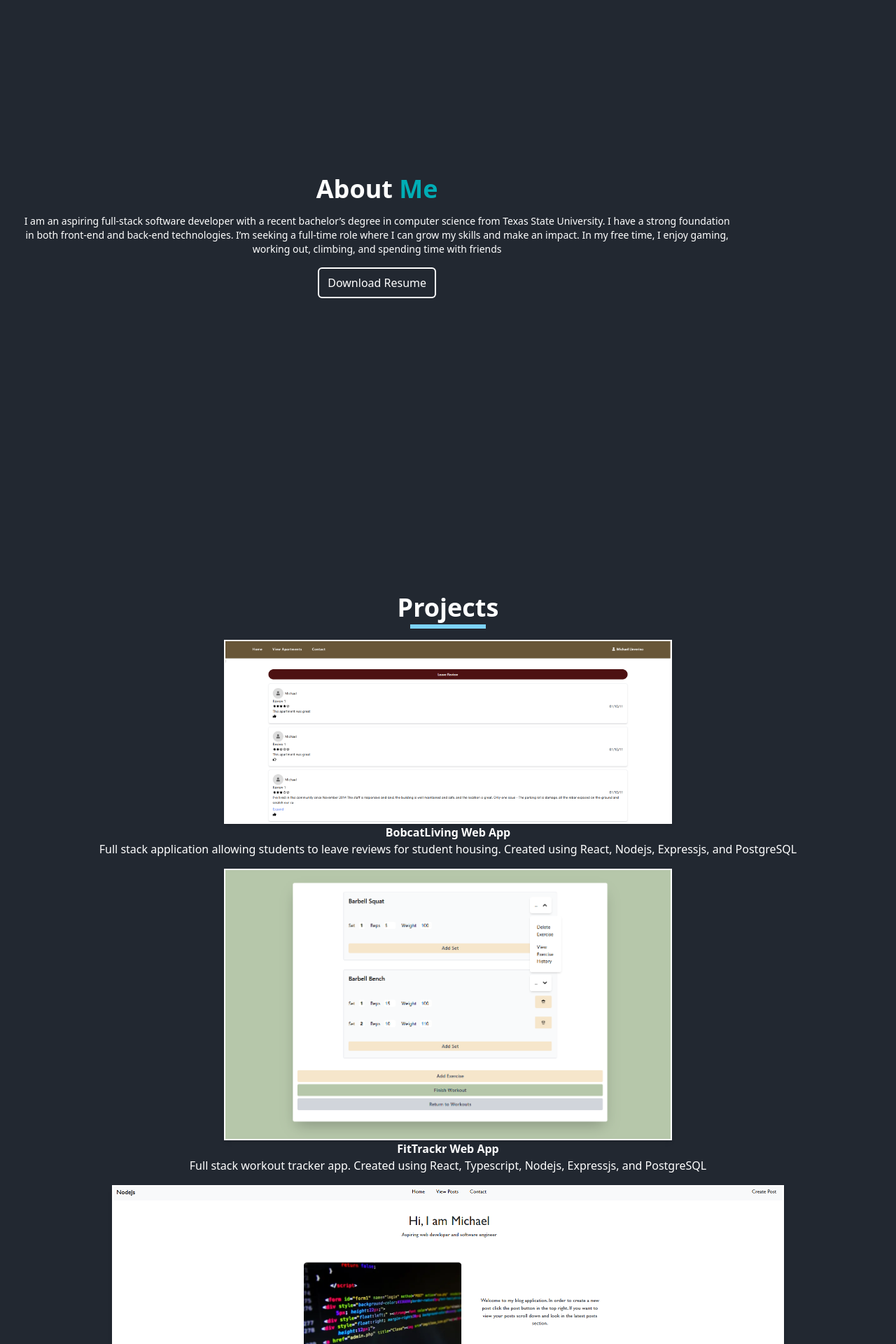
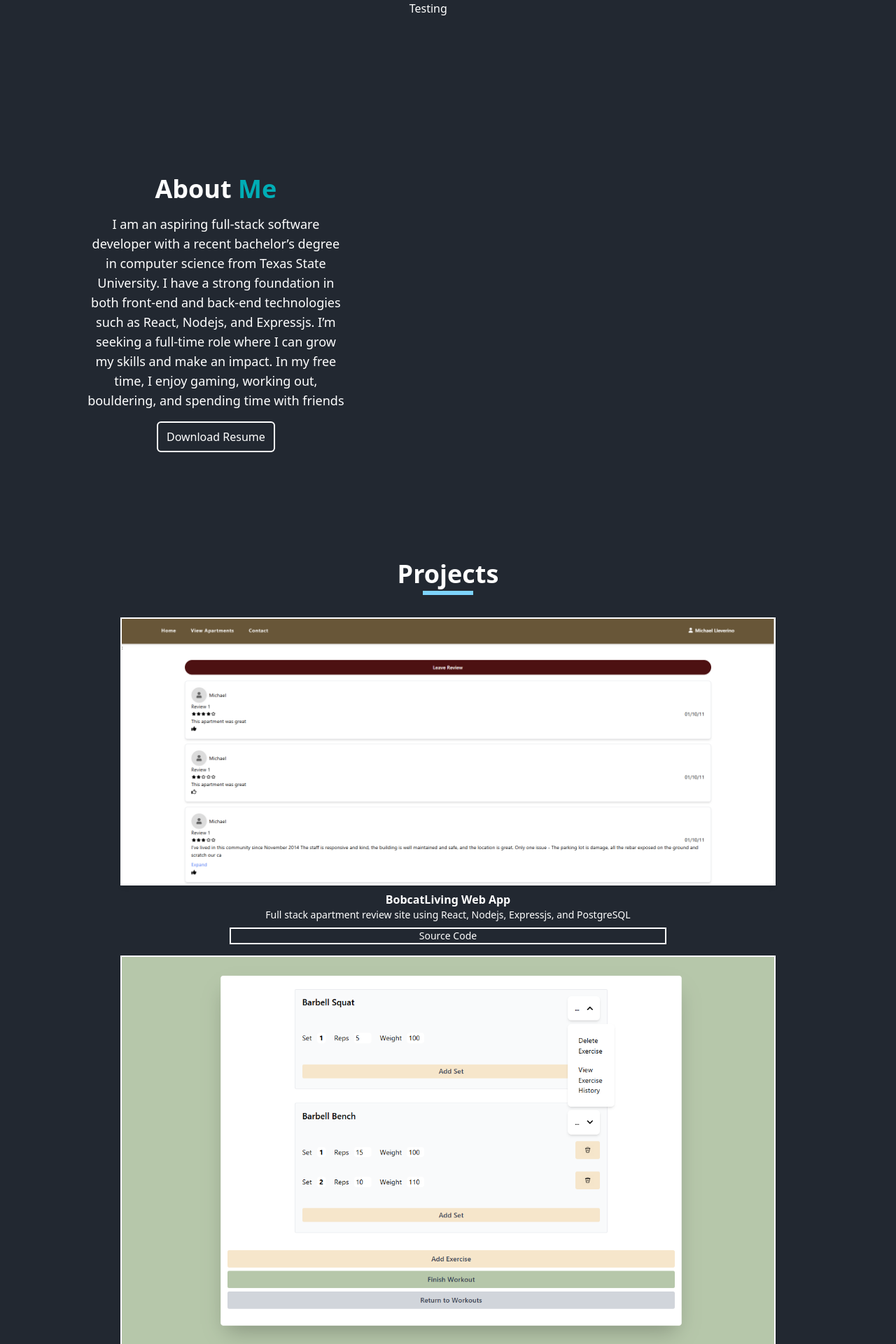
Before and after one commit to MichaelAlex03/PersonalSite, a React (Vite) app in the folder personalSite/: page / in a window 1280 px wide. Shown: the part 880-2800 px from the top of the page at 70% size. Built offline with nearby package versions, Linux system fonts and the light colour scheme.

Commit message:
about me page progress

```diff
--- a/personalSite/src/pages/aboutMe.tsx
+++ b/personalSite/src/pages/aboutMe.tsx
@@ -7,11 +7,14 @@ const AboutMe = () => {
       <div className='h-screen bg-[#222831] text-white w-full py-20 px-8 2xl:px-2 flex flex-col lg:flex-row justify-content items-center'>
         <div className='flex flex-col items-center gap-4 h-1/4 w-5/6 mt-5'>
           <h1 className='text-4xl font-bold'>About <span className='text-[#00ADB5]'>Me</span></h1>
-          <p className='text-center sm:text-sm 2xl:w-2/3'>I am an aspiring full-stack software developer with a recent bachelor’s degree in computer science from Texas State University.
-            I have a strong foundation in both front-end and back-end technologies. I’m seeking a full-time role where I can grow my skills and make an impact. In my free time, I enjoy gaming, working out, climbing, and spending time with friends</p>
+          <p className='text-center text-sm md:text-lg md:w-2/3'>I am an aspiring full-stack software developer with a recent bachelor’s degree in computer science from Texas State University.
+            I have a strong foundation in both front-end and back-end technologies such as React, Nodejs, and Expressjs. I’m seeking a full-time role where I can grow my skills and make an impact. In my free time, I enjoy gaming, working out, bouldering, and spending time with friends</p>
           <button className='border-2 border-white py-2 px-3 flex items-center rounded-md gap-2'>
             Download Resume
           </button>
+        </div>
+        <div className='w-full h-full bg-blue'>
+          Testing
         </div>
       </div>
     </>
--- a/personalSite/src/pages/contact.tsx
+++ b/personalSite/src/pages/contact.tsx
@@ -51,22 +51,21 @@ const Contact = () => {
   }
 
   return (
-    <div className='h-screen bg-[#222831] text-white py-32 px-8 flex flex-col items-center'>
+    <div className='h-screen bg-[#222831] text-white py-20 px-8 flex flex-col items-center'>
 
 
-      <div className='flex flex-col gap-10'>
+      <div className='flex flex-col gap-10 items-center'>
         <div className='flex flex-col items-center'>
           <h1 className='font-bold text-4xl'>Contact Me</h1>
           <div className='border-[3px] border-sky-300 w-1/3 mt-1'></div>
         </div>
 
         <div className='flex items-center gap-2 justify-center w-full'>
-          <h1 className='font-bold'>Want to collaborate? Write me a message</h1>
-          <i className='bx bxs-hand-down'></i>
+          <h1 className='font-bold text-center'>Want to collaborate? Write me a message <i className='bx bxs-hand-down md:flex justify-center md:mt-2'></i></h1>
         </div>
       </div>
 
-      <form ref={form} className='flex flex-col gap-2 items-center w-4/5 md:w-1/3 mt-10' onSubmit={sendEmail}>
+      <form ref={form} className='flex flex-col gap-2 items-center w-4/5 md:w-1/3' onSubmit={sendEmail}>
 
         <div className='flex flex-col w-full'>
           <label htmlFor='user_name'>Your Name</label>
@@ -83,7 +82,7 @@ const Contact = () => {
           <input className='rounded-sm text-black p-2'
             type='text'
             name='user_email'
-            placeholder='Email*'
+            placeholder='Email'
             value={formData.user_email}
             onChange={handleChange}/>
         </div>
--- a/personalSite/src/pages/home.tsx
+++ b/personalSite/src/pages/home.tsx
@@ -18,9 +18,9 @@ const Home = () => {
             </div>
 
             <div className='bg-[#222831] h-screen flex justify-center' id='home'>
-                <div className='flex flex-col text-white justify-center items-center w-3/4 gap-2'>
-                    <h1 className='text-3xl font-bold'>Hi, I'm <span className='text-[#00ADB5]'>Michael</span></h1>
-                    <h3 className='text-center'>Aspiring full-stack developer creating dynamic, user-focused web apps</h3>
+                <div className='flex flex-col text-white justify-center items-center w-3/4 md:w-1/3 gap-2'>
+                    <h1 className='text-4xl font-bold'>Hi, I'm <span className='text-[#00ADB5]'>Michael</span></h1>
+                    <h3 className='text-center text-base md:text-2xl'>Aspiring full-stack developer creating dynamic, user-focused web apps</h3>
                     <div className='mt-2'>
                         <button className='border-2 border-white rounded-md py-2 px-3 flex items-center gap-2'
                             onClick={() => handleClick('aboutMe')}>
--- a/personalSite/src/pages/projects.tsx
+++ b/personalSite/src/pages/projects.tsx
@@ -2,28 +2,68 @@ import React from 'react'
 
 const Projects = () => {
   return (
-      <div className='min-h-screen bg-[#222831] text-white flex flex-col py-32 items-center gap-4 w-full'>
+      <div className='min-h-screen bg-[#222831] text-white flex flex-col py-20 px-4 items-center gap-8 w-full'>
 
         <div className='flex flex-col items-center'>
           <h1 className='font-bold text-4xl'>Projects</h1>
-          <div className='border-[3px] border-sky-300 w-3/4 mt-1'></div>
+          <div className='border-[3px] border-sky-300 w-1/2 mt-1'></div>
         </div>
 
-        <div className='flex flex-col items-center m-0'>
-          <img src='../images/projectImages/reviews.png' alt='Apartment project reviews page' className='border-2 border-white shadow-md w-1/2 h-1/2 max-w-full'/>
-          <p className='flex flex-col text-center m-0'><span className='font-bold'>BobcatLiving Web App</span>Full stack application allowing students to leave reviews for student housing. Created using React, Nodejs, Expressjs, and PostgreSQL</p>
+        <div className='flex flex-col gap-4'>
+          <div className='flex flex-col items-center gap-2'>
+            <div className='flex w-3/4'>
+              <img src='../images/projectImages/reviews.png' alt='Apartment project reviews page' className='border-2 border-white shadow-md w-full'/>
+            </div>
+            <div className='flex flex-col items-center'>
+              <div className='ml-auto text-center'>
+                <h2 className='font-bold'>BobcatLiving Web App</h2>
+                <p className='flex flex-col text-sm'>Full stack apartment review site using React, Nodejs, Expressjs, and PostgreSQL</p>
+              </div>
+            </div>
+            <div className='w-full flex justify-center'>
+              <button className='border-2 border-white w-1/2 text-sm'>
+                <a href="https://github.com/MichaelAlex03/BobcatLiving">Source Code</a>
+              </button>
+            </div>
+          </div>
+
+          <div className='flex flex-col items-center gap-2'>
+            <div className='flex w-3/4'>
+              <img src='../images/projectImages/workout.png' alt='Apartment project reviews page' className='border-2 border-white shadow-md w-full'/>
+            </div>
+            <div className='flex flex-col items-center'>
+              <div className='ml-auto text-center'>
+                <h2 className='font-bold'>FitTrackr Web App</h2>
+                <p className='flex flex-col text-sm'>Full stack workout tracker site using React, Nodejs, Expressjs, and PostgreSQL</p>
+              </div>
+            </div>
+            <div className='w-full flex justify-center'>
+              <button className='border-2 border-white w-1/2 text-sm'>
+                <a href="https://github.com/MichaelAlex03/FitTrackr">Source Code</a>
+              </button>
+            </div>
+          </div>
+
+
+          <div className='flex flex-col items-center gap-2'>
+            <div className='flex w-3/4'>
+              <img src='../images/projectImages/Blog.png' alt='Apartment project reviews page' className='border-2 border-white shadow-md w-full'/>
+            </div>
+            <div className='flex flex-col items-center'>
+              <div className='ml-auto text-center'>
+                <h2 className='font-bold'>BlogSite Web App</h2>
+                <p className='flex flex-col text-sm'>Full stack blog site using HTML, CSS, Javascript, Nodejs and Expressjs</p>
+              </div>
+            </div>
+            <div className='w-full flex justify-center'>
+              <button className='border-2 border-white w-1/2 text-sm'>
+                <a href="https://github.com/MichaelAlex03/BlogSite">Source Code</a>
+              </button>
+            </div>
+          </div>
+
         </div>
 
-        <div className='flex flex-col items-center m-0'>
-          <img src='../images/projectImages/workout.png' alt='FitTrackr workouts' className='border-2 border-white shadow-md w-1/2 h-1/2 max-w-full'/>
-          <p className='flex flex-col text-center m-0'><span className='font-bold'>FitTrackr Web App</span>Full stack workout tracker app.
-            Created using React, Typescript, Nodejs, Expressjs, and PostgreSQL</p>
-        </div>
-
-        <div className='flex flex-col items-center'>
-          <img src='../images/projectImages/Blog.png' alt='BlogSite Home' className=' border-2 border-white shadow-md w-3/4 h-1/2 max-w-full'/>
-          <p className='flex flex-col text-center'><span className='font-bold'>BlogSite Web App</span>Full stack blog site created using HTML, CSS, Javascript, Nodejs and Expressjs</p>
-        </div>
 
       </div>
   )
```
Also changed, not shown: 1 other file (tests, documents, lock files or other folders).
